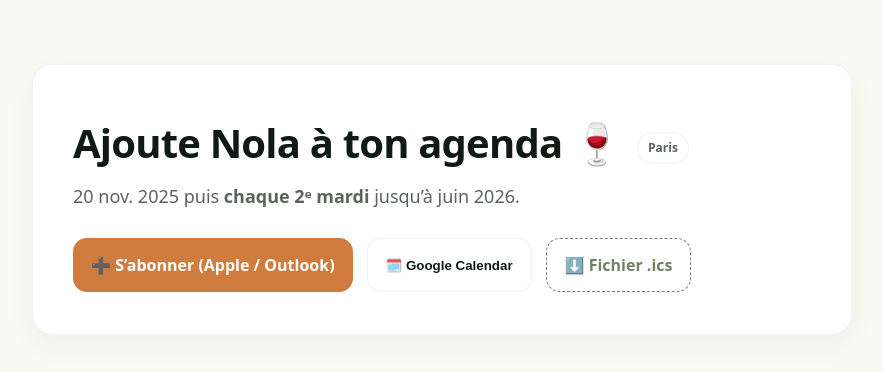
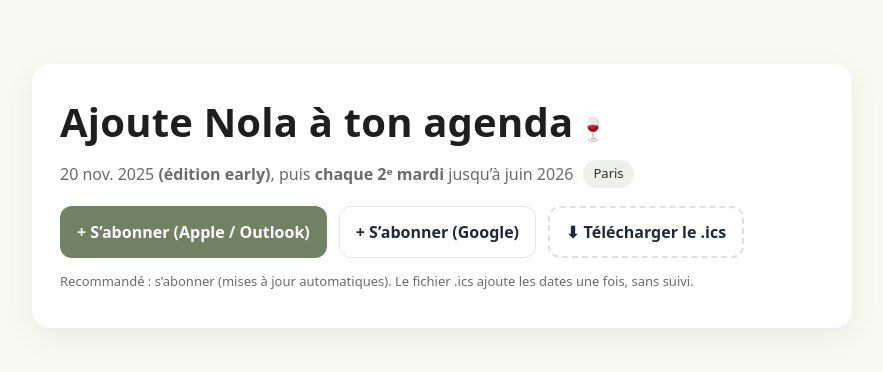
Before and after one commit to cheznola/nola-calendar, a plain HTML site: page index.html in a window 1280 px wide. Shown: the whole page, without its empty margins (198-1081 px from the left). Drawn offline with Linux system fonts and the light colour scheme.

Commit message:
Update index.html

```diff
--- a/index.html
+++ b/index.html
@@ -3,121 +3,64 @@
 <head>
   <meta charset="utf-8" />
   <meta name="viewport" content="width=device-width,initial-scale=1" />
-  <title>Nola – Ajouter à mon agenda</title>
+  <title>Ajouter Nola à ton agenda</title>
   <style>
     :root{
-      --bg:#f8f9f0;      /* Nola fond clair */
-      --ink:#0f1a14;     /* texte principal */
-      --muted:#5b635b;   /* texte secondaire */
-      --accent:#d17c3f;  /* accent Nola */
-      --sage:#718264;    /* vert Nola */
-      --card:#ffffff;
-      --ring: rgba(0,0,0,.06);
+      --bg:#f8f9f0; --card:#ffffff; --text:#1e1e1e;
+      --green:#718264; --accent:#d17c3f; --muted:#6b6b6b;
+      --radius:18px;
     }
     *{box-sizing:border-box}
-    html,body{height:100%}
-    body{
-      margin:0; background:var(--bg); color:var(--ink);
-      font: 16px/1.5 system-ui,-apple-system,Segoe UI,Roboto,Inter,Arial;
-    }
-    .wrap{max-width:860px; margin:8svh auto; padding:0 20px}
-    .hero{
-      background:var(--card);
-      border:1px solid var(--ring);
-      border-radius:20px;
-      padding:42px 40px;
-      box-shadow: 0 10px 30px rgba(0,0,0,.04);
-    }
-    h1{
-      margin:0 0 10px; font-size: clamp(28px,4.5vw,40px);
-      letter-spacing:-.02em;
-    }
-    .sub{
-      margin:0 0 28px; color:var(--muted); font-size:18px;
-    }
-    .stack{display:flex; flex-wrap:wrap; gap:14px}
-    .btn{
-      appearance:none; border:0; cursor:pointer; text-decoration:none;
-      padding:14px 18px; border-radius:14px; font-weight:600;
-      transition:.15s transform ease, .15s box-shadow ease;
-      display:inline-flex; align-items:center; gap:10px;
-    }
+    body{margin:0;background:var(--bg);color:var(--text);
+         font:16px/1.5 system-ui,-apple-system,Segoe UI,Roboto,Helvetica,Arial}
+    .wrap{max-width:860px;margin:64px auto;padding:0 20px}
+    .card{background:var(--card);border-radius:var(--radius);
+          padding:28px 28px 24px;box-shadow:0 10px 30px rgba(0,0,0,.06)}
+    h1{font-size:clamp(28px,4vw,40px);margin:0 0 8px;font-weight:800;letter-spacing:.2px}
+    .meta{display:flex;gap:10px;align-items:center;color:var(--muted);margin-bottom:18px}
+    .pill{background:#eef0ec;color:#2e2e2e;border-radius:999px;padding:4px 10px;font-size:13px}
+    .cta{display:flex;flex-wrap:wrap;gap:12px}
+    .btn{display:inline-flex;align-items:center;gap:10px;
+         border-radius:12px;padding:12px 16px;font-weight:700;
+         text-decoration:none; border:1.5px solid transparent; transition:transform .03s ease}
     .btn:active{transform:translateY(1px)}
-    .primary{ background:var(--accent); color:#fff; }
-    .secondary{ background:#fff; color:var(--ink); border:1px solid var(--ring); }
-    .ghost{ background:#fff; color:var(--sage); border:1px dashed var(--sage); }
-    .btn:hover{ box-shadow:0 6px 20px rgba(0,0,0,.08); }
-    .note{ margin-top:18px; color:var(--muted); font-size:14px }
-    .pill{
-      display:inline-block; font-size:12px; font-weight:600;
-      background: #fff; border:1px solid var(--ring); color:var(--muted);
-      padding:6px 10px; border-radius:999px; margin-left:8px;
-    }
-    .row{display:flex; align-items:center; gap:8px; flex-wrap:wrap; margin-top:6px}
-    .badge{padding:4px 8px; border-radius:999px; background:#efe7e0; color:#5b3a22; font-weight:600; font-size:12px}
-    @media (max-width:640px){ .hero{padding:28px 20px} }
+    .btn-primary{background:var(--green);color:#fff}
+    .btn-primary:hover{filter:brightness(0.96)}
+    .btn-ghost{background:#fff;border-color:#e5e7eb;color:#1f2937}
+    .btn-ghost:hover{background:#f7f7f7}
+    .btn-dashed{border:2px dashed #e0e0e0;background:#fff;color:#1f2937}
+    .help{margin-top:14px;color:var(--muted);font-size:13px}
+    .wine{font-size:22px;margin-left:6px}
   </style>
 </head>
 <body>
   <main class="wrap">
-    <section class="hero">
-      <div class="row">
-        <h1>Ajoute Nola à ton agenda 🍷</h1>
+    <section class="card">
+      <h1>Ajoute Nola à ton agenda<span class="wine">🍷</span></h1>
+      <div class="meta">
+        <span>20&nbsp;nov.&nbsp;2025 <strong>(édition early)</strong>, puis <strong>chaque 2ᵉ mardi</strong> jusqu’à juin&nbsp;2026</span>
         <span class="pill">Paris</span>
       </div>
-      <p class="sub">
-        20&nbsp;nov. 2025 puis <strong>chaque 2ᵉ mardi</strong> jusqu’à juin 2026.
-      </p>
 
-      <div class="stack">
-        <!-- Apple / Outlook : abonnement direct -->
-        <a class="btn primary"
-           href="webcal://cheznola.github.io/nola-calendar/nola-paris-2025-2026.ics">
-          ➕ S’abonner (Apple / Outlook)
+      <div class="cta">
+        <!-- Apple / Outlook (subscription via webcal) -->
+        <a class="btn btn-primary" href="webcal://cheznola.github.io/nola-calendar/nola-paris-2025-2026.ics" rel="noopener">
+          + S’abonner (Apple / Outlook)
         </a>
 
-        <!-- Google Calendar : copie l’URL puis ouvre la page “À partir de l’URL” -->
-        <button class="btn secondary" id="gcal">
-          🗓️ Google Calendar
-        </button>
+        <!-- Google Calendar (pre-filled Add-by-URL) -->
+        <a class="btn btn-ghost" href="https://calendar.google.com/calendar/r?cid=webcal%3A%2F%2Fcheznola.github.io%2Fnola-calendar%2Fnola-paris-2025-2026.ics" target="_blank" rel="noopener">
+          + S’abonner (Google)
+        </a>
 
-        <!-- Téléchargement ponctuel -->
-        <a class="btn ghost"
-           href="https://raw.githubusercontent.com/cheznola/nola-calendar/main/nola-paris-2025-2026.ics"
-           download>
-          ⬇️ Fichier .ics
+        <!-- Raw file download -->
+        <a class="btn btn-dashed" href="https://cheznola.github.io/nola-calendar/nola-paris-2025-2026.ics" download>
+          ⬇︎ Télécharger le .ics
         </a>
       </div>
 
-      <div class="note" id="toast" style="display:none"></div>
+      <p class="help">Recommandé : s’abonner (mises à jour automatiques). Le fichier .ics ajoute les dates une fois, sans suivi.</p>
     </section>
   </main>
-
-  <script>
-    // URL d’abonnement HTTPS (requise par Google)
-    const ICS_HTTPS = "https://cheznola.github.io/nola-calendar/nola-paris-2025-2026.ics";
-    const GCAL_ADD_BY_URL = "https://calendar.google.com/calendar/u/0/r/settings/addbyurl";
-
-    function toast(msg){
-      const el = document.getElementById('toast');
-      el.textContent = msg;
-      el.style.display = 'block';
-      el.style.opacity = 0;
-      el.animate([{opacity:0},{opacity:1}],{duration:150,fill:'forwards'});
-      setTimeout(()=>el.animate([{opacity:1},{opacity:0}],{duration:180,fill:'forwards'})
-        .finished.then(()=>{ el.style.display='none'; }), 2600);
-    }
-
-    // Bouton Google : copie l’URL dans le presse-papiers, puis ouvre la page “Ajouter via URL”.
-    document.getElementById('gcal').addEventListener('click', async () => {
-      try {
-        await navigator.clipboard.writeText(ICS_HTTPS);
-        toast("URL copiée. Dans Google Calendar, colle l’URL et valide.");
-      } catch {
-        toast("Copie impossible : l’URL s’affichera sur la page suivante.");
-      }
-      window.open(GCAL_ADD_BY_URL, "_blank", "noopener");
-    });
-  </script>
 </body>
 </html>
```
